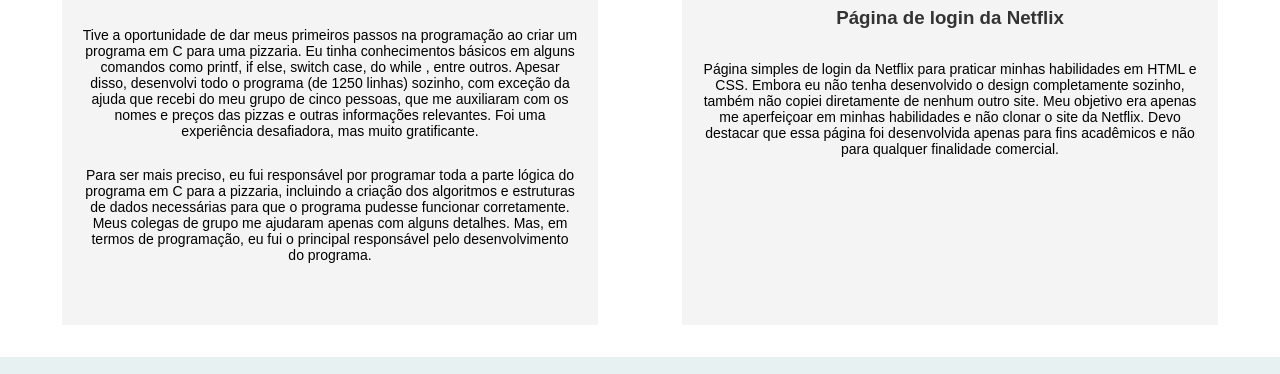
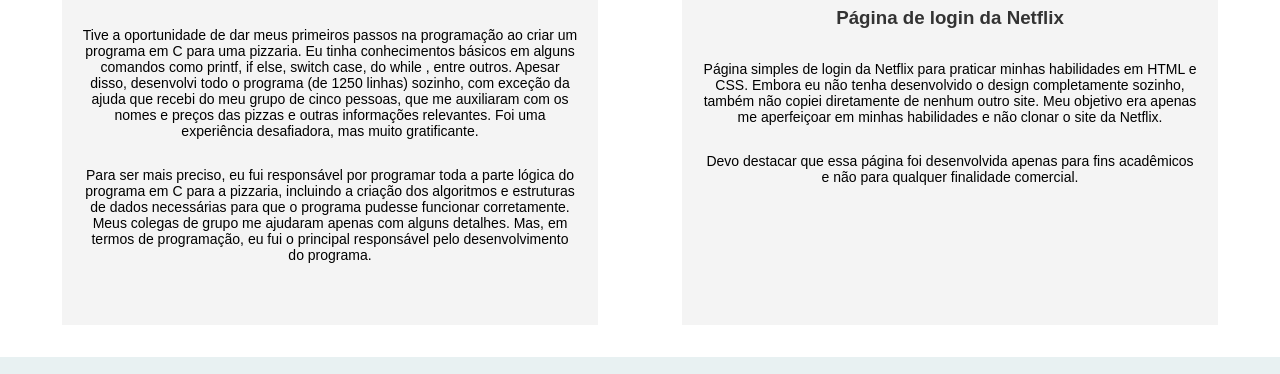
Before and after one commit to mateusmoraiss/Portif-lio, a plain HTML site: page index.html in a window 1280 px wide. Shown: the part 1170-1544 px from the top of the page. Drawn offline with Linux system fonts and the light colour scheme; a script that the page names is missing.

Commit message:
Update index.html

```diff
--- a/index.html
+++ b/index.html
@@ -76,7 +76,7 @@
 				<h3><a href="https://calm-crisp-25ad7a.netlify.app">  Página de login da Netflix </a></h3>
 				<p>Página simples de login da Netflix para praticar minhas habilidades em HTML e CSS. Embora eu não tenha desenvolvido o design
 					completamente sozinho, também não copiei diretamente de nenhum outro site. Meu objetivo era apenas me aperfeiçoar em minhas
-					 habilidades e não clonar o site da Netflix. Devo destacar que essa página foi desenvolvida apenas para fins acadêmicos e não
+					 habilidades e não clonar o site da Netflix. <p> Devo destacar que essa página foi desenvolvida apenas para fins acadêmicos e não
 					 para qualquer finalidade comercial.
                     </p>
 			</div>
```
